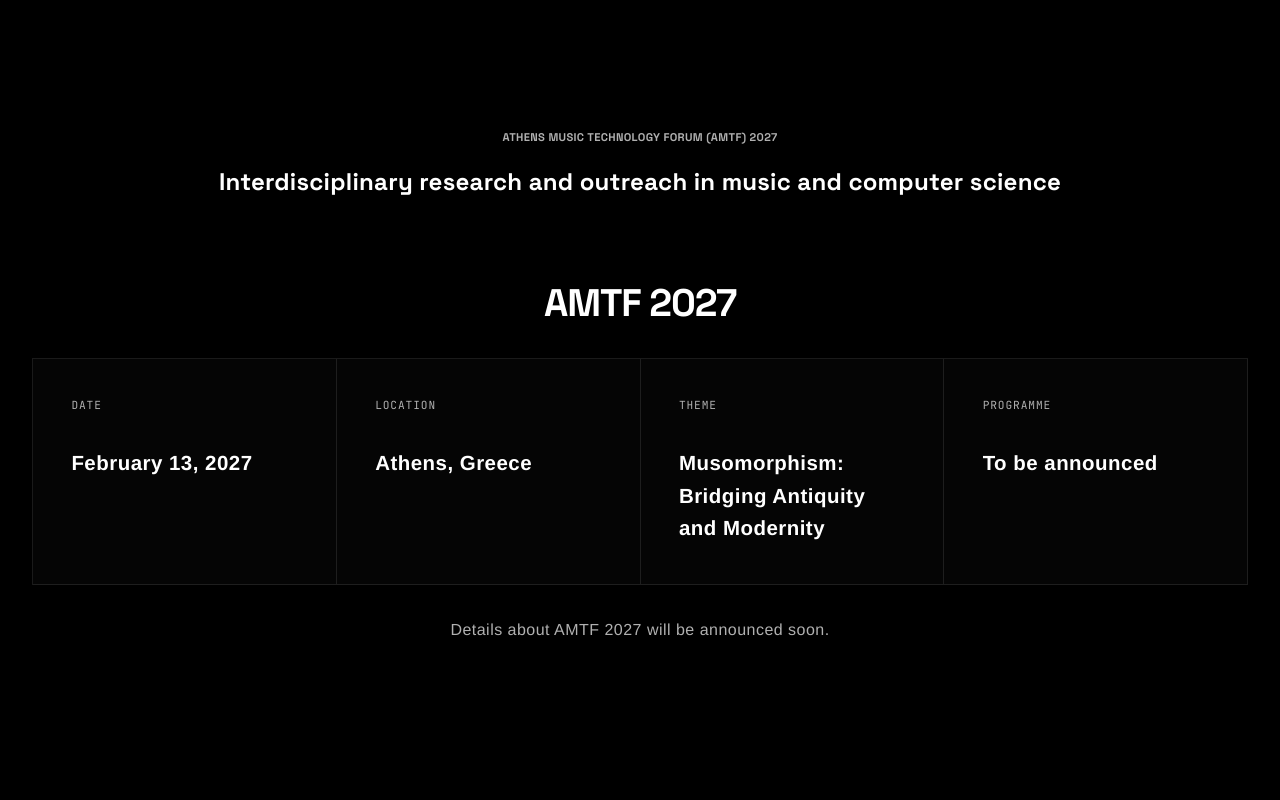
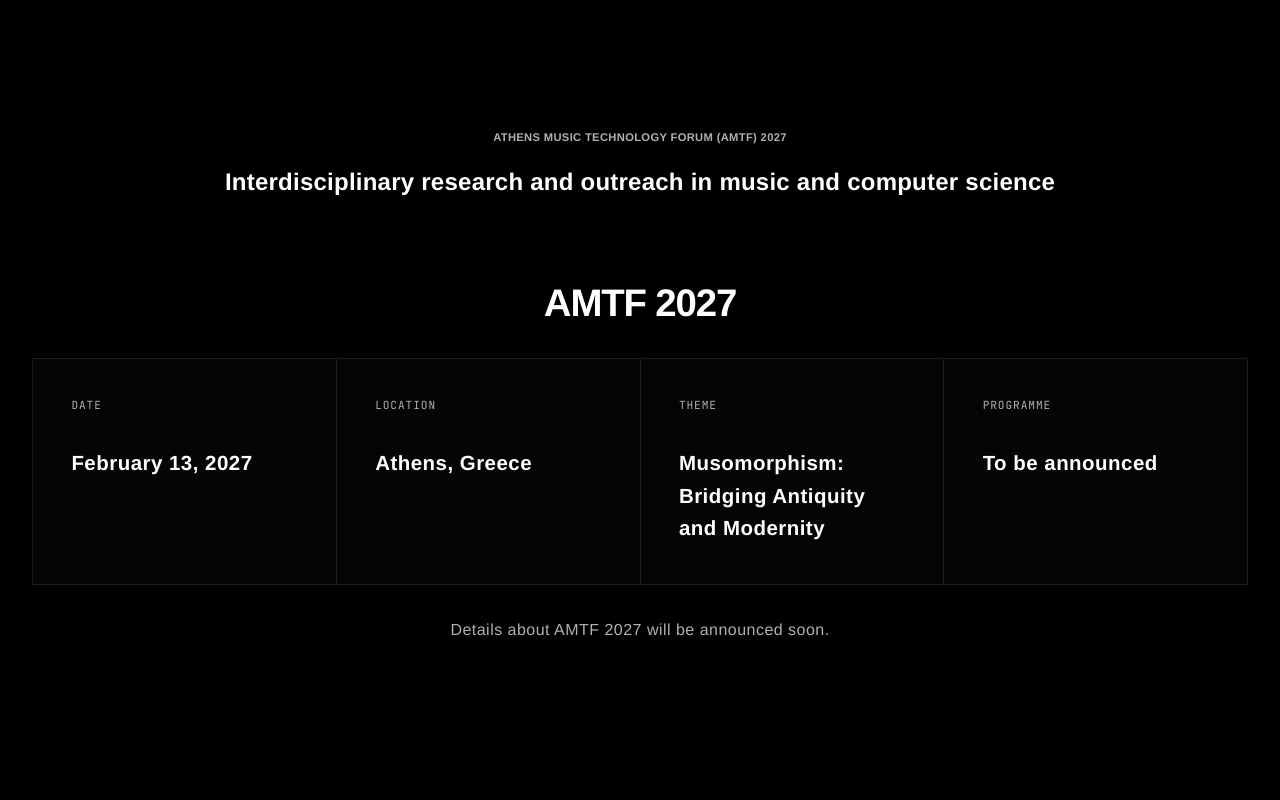
Before and after one commit to pinganyao/amtf, a plain HTML site: page index.html in a window 1280 px wide. Shown: the part 1280-2080 px from the top of the page. Drawn offline with Linux system fonts and the light colour scheme; files whose address does not match are found by name.

Commit message:
Use the Helvetica Neue stack for site headings

```diff
--- a/index.html
+++ b/index.html
@@ -35,7 +35,7 @@
     <link rel="stylesheet" href="styles.css">
     <link rel="preconnect" href="https://fonts.googleapis.com">
     <link rel="preconnect" href="https://fonts.gstatic.com" crossorigin>
-    <link href="https://fonts.googleapis.com/css2?family=JetBrains+Mono:wght@300;400;500&amp;family=Space+Grotesk:wght@400;500;600;700&amp;display=swap" rel="stylesheet">
+    <link href="https://fonts.googleapis.com/css2?family=JetBrains+Mono:wght@300;400;500&amp;display=swap" rel="stylesheet">
 </head>
 <body>
     <main>
--- a/styles.css
+++ b/styles.css
@@ -23,7 +23,7 @@ html {
     --border-color: rgba(255, 255, 255, 0.1);
     --font-nav: Arial, sans-serif;
     --font-body: 'Helvetica Neue', Helvetica, Arial, sans-serif;
-    --font-heading: 'Space Grotesk', -apple-system, BlinkMacSystemFont, 'Segoe UI', sans-serif;
+    --font-heading: var(--font-body);
     --font-mono: 'JetBrains Mono', 'Courier New', monospace;
     --letter-spacing: 0.03em;
     --radius: 8px;
```
Also changed, not shown: 404.html (+1 -1 lines), about.html (+1 -1 lines), contact.html (+1 -1 lines), forum-2025.html (+1 -1 lines), forum-2027.html (+1 -1 lines), gallery.html (+1 -1 lines), organising-team.html (+1 -1 lines).
